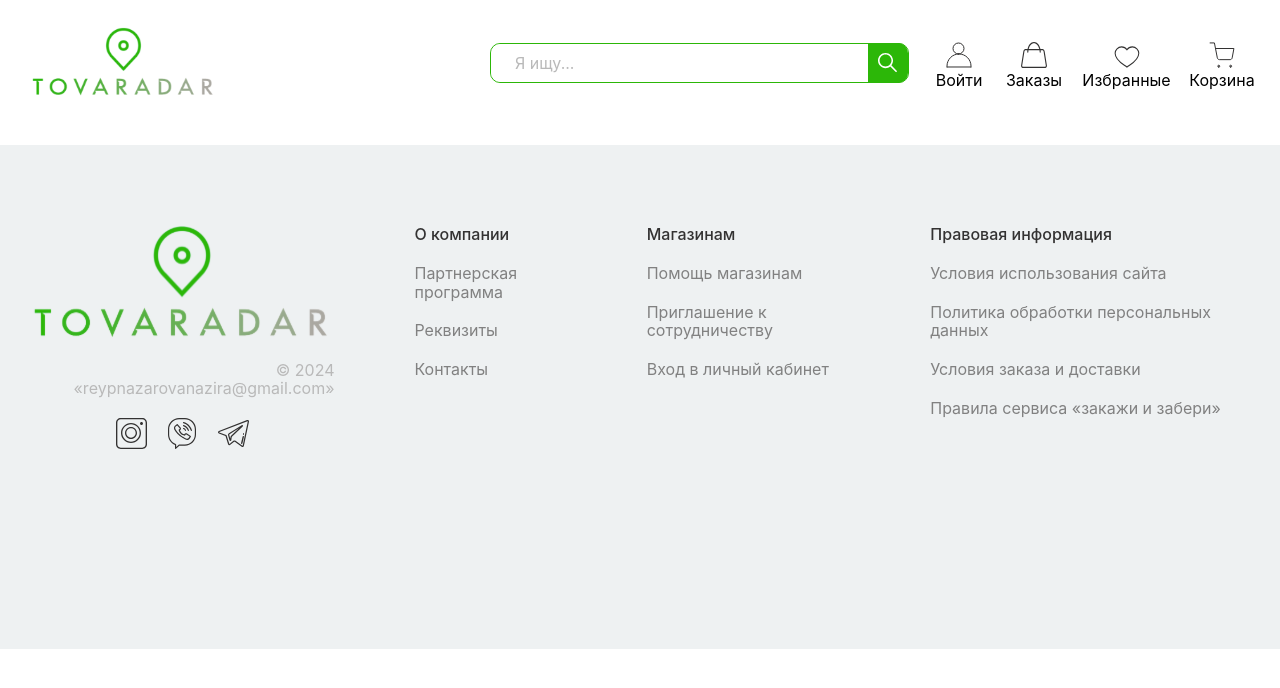
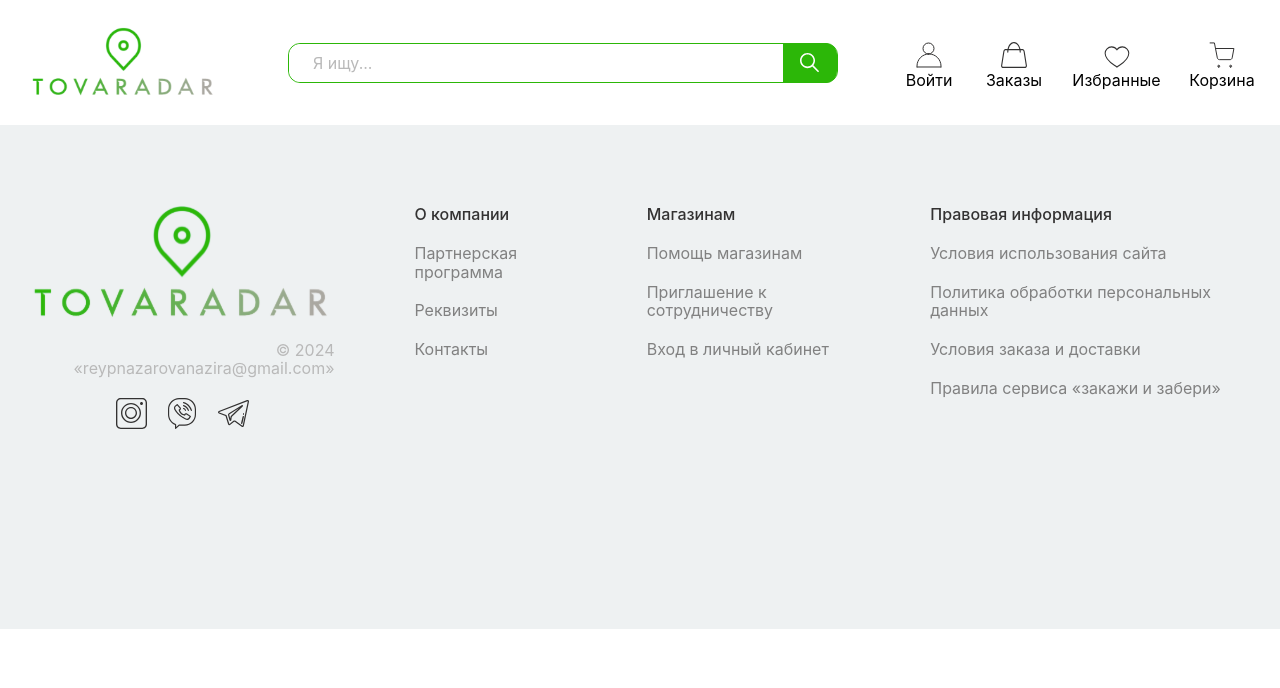
Before and after one commit to Nazyko/tovaradar, a React (Vite) app: page /search in a window 1280 px wide. Shown: the top 688 px of the page. Built offline with nearby package versions, Linux system fonts and the light colour scheme.

Commit message:
tovaradar

```diff
--- a/src/App.tsx
+++ b/src/App.tsx
@@ -15,14 +15,22 @@ import { useEffect } from "react"
 
 export const App = () => {
 
-  useEffect(()=>{
-    refreshToken()
-  }, [])
+  useEffect(() => {
+    const initAuth = async () => {
+      try {
+        const data = await refreshToken();
+        localStorage.setItem("accessToken", data.accessToken);
+        localStorage.setItem("refreshToken", data.refreshToken);
+        await getMe();
+      } catch (error) {
+        console.error("Authentication failed", error);
+        localStorage.removeItem("accessToken");
+        localStorage.removeItem("refreshToken");
+      }
+    };
 
-  if(localStorage.getItem('accessToken')) {
-    getMe()
-  }
-
+    initAuth();
+  }, []);
 
   return (
     <>
--- a/src/components/cart-list/ShoppingCart.tsx
+++ b/src/components/cart-list/ShoppingCart.tsx
@@ -1,4 +1,4 @@
-import { Flex, Loader } from '@mantine/core'
+import { Flex } from '@mantine/core'
 import React, { useEffect } from 'react'
 import { CartItem } from './CartItem'
 import { useAppDispatch } from '../../store/hook';
@@ -18,7 +18,7 @@ export const ShoppingCart: React.FC<ShoppingCartProps> = ({ id }) => {
         dispatch(getCartProducts(id))
     }, [dispatch, id])
 
-    const { carts, error, loading } = useAppSelector(state => state.cart)
+    const { carts, error } = useAppSelector(state => state.cart)
 
     const products = carts.flatMap((product) => product.products)
     const total = carts.flatMap((product) => product.total)
@@ -26,9 +26,6 @@ export const ShoppingCart: React.FC<ShoppingCartProps> = ({ id }) => {
 
     const totalProducts = carts.flatMap((product) => product.totalProducts)
 
-
-
-    if(loading) return <Loader color='lime'/>
     if(error) return <h1 style={{textAlign: 'center'}}>Server Error</h1>
 
     return (
--- a/src/components/category-list/CategoryList.tsx
+++ b/src/components/category-list/CategoryList.tsx
@@ -1,4 +1,4 @@
-import { Flex, Loader } from "@mantine/core"
+import { Center, Flex, Loader } from "@mantine/core"
 import { useQuery } from "@tanstack/react-query"
 import { getCategories } from "../../services/service"
 import { Link } from "react-router-dom"
@@ -12,7 +12,7 @@ export const CategoryList = () => {
         queryFn: () => getCategories()
     })
 
-    if(isLoading) return <Loader color="lime" />
+    if(isLoading) return <Center h={300}><Loader color="lime" /></Center>
     if(isError) return <h1>Server Error</h1>
     return (
         <Flex className="container-sm">
--- a/src/components/delivery/Delivery.css
+++ b/src/components/delivery/Delivery.css
@@ -94,3 +94,8 @@ input[type="radio"]:checked::before {
     text-underline-position: from-font;
     text-decoration-skip-ink: none;
 }
+
+.checkout:hover {
+    background-color: var(--accentColor);
+    color: #FFFFFF;
+}
--- a/src/components/navbar/Navbar.module.css
+++ b/src/components/navbar/Navbar.module.css
@@ -13,10 +13,10 @@
 }
 
 .search {
-    width: 419px;
+    width: 550px;
     height: 40px;
     border: 1px solid var(--accentColor);
-    border-radius: 10px;
+    border-radius: 12px;
     display: flex;
     align-items: center;
     background-color: #FFFFFF;
@@ -24,11 +24,11 @@
 
 .search_input {
     padding: 10px 24px;
-    width: 387px;
+    width: 590px;
     height: 38px;
     border: none;
     outline: none;
-    border-radius: 10px;
+    border-radius: 12px;
     background-color: #FFFFFF;
 }
 
@@ -37,12 +37,12 @@
 }
 
 .search_icon {
-    width: 41px;
+    width: 65px;
     height: 40px;
     display: flex;
     align-items: center;
     justify-content: center;
-    border-radius: 0 10px 10px 0;
+    border-radius: 0 12px 12px 0;
     background-color: var(--accentColor);
 }
 
--- a/src/components/navbar/Navbar.tsx
+++ b/src/components/navbar/Navbar.tsx
@@ -34,13 +34,13 @@ export const Navbar = () => {
 
   return (
     <>
-      <Flex className="container-sm" align='center' justify='center' mb={20}>
+      <Flex className="container-sm" align='center' justify='center'>
         <Flex w={1220} h={125} align='center' justify="space-between">
+
           <Link to='/'>
             <Image src={Logo} alt="Logo image"/>
           </Link>
 
-          <Flex align='center' gap={30}>
           <Link to='/search' className={classes.search}>
             <input value={text} onChange={handleSearch} type="text" className={classes.search_input} placeholder="Я ищу..."/>
             <div className={classes.search_icon}>
@@ -48,6 +48,7 @@ export const Navbar = () => {
             </div>
           </Link>
 
+          <Flex align='center' gap={40}>
             <Link to={ token ? "/user" : "/login" } className={classes.nav_link_item}>
               <Flex w={40} h={60} direction='column' align='center' justify='flex-end' >
                 { token ? <Image src={data?.image} w={26} h={26}/> : <Image src={Login} w={26} h={26}/> }
@@ -75,6 +76,7 @@ export const Navbar = () => {
                 <span>Корзина</span>
               </Flex>
             </Link>
+
           </Flex>
 
         </Flex>
--- a/src/pages/CartPage.tsx
+++ b/src/pages/CartPage.tsx
@@ -2,13 +2,17 @@ import { useQuery } from "@tanstack/react-query"
 import { ShoppingCart } from "../components/cart-list/ShoppingCart"
 import { getMe } from "../services/service"
 import { Delivery } from "../components/delivery/Delivery"
+import { Center, Loader } from "@mantine/core"
 
 export const CartPage = () => {
 
-  const { data, isSuccess } = useQuery({
+  const { data, isLoading, isError, isSuccess } = useQuery({
     queryKey: ['auth'],
     queryFn: getMe
   })
+
+  if (isLoading) return <Center h={300}><Loader color="lime" /></Center>
+  if (isError) return <h1>Server Error!</h1>
 
   if (isSuccess && data)
 
```
Lines whose indentation alone changed are shown as unchanged.
